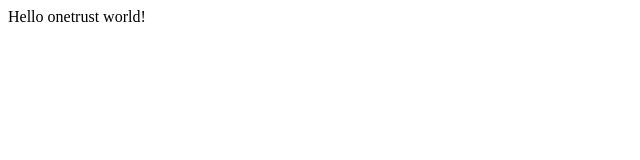
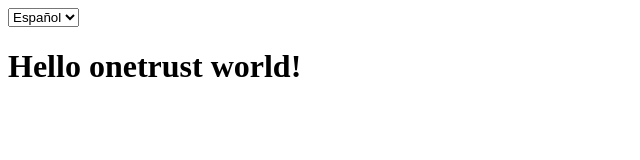
Before and after one commit to amarreo/amarreo.github.io, a plain HTML site: page index.html in a window 1280 px wide. Shown: the whole page, without its empty margins (0-640 px from the left). Drawn offline with Linux system fonts and the light colour scheme.

Commit message:
Include language selector

```diff
--- a/index.html
+++ b/index.html
@@ -1,4 +1,9 @@
+<html lang="es">
 <head>
+  <meta charset="UTF-8">
+  <meta name="viewport" content="width=device-width, initial-scale=1.0">
+  <title>Tests onetrust</title>
+  <script src="script.js" defer></script>
   <!-- Google tag (gtag.js) -->
   <script async src="https://www.googletagmanager.com/gtag/js?id=G-2R35CCW749"></script>
   <script>
@@ -12,5 +17,11 @@
   <script defer src="https://cloud.umami.is/script.js" data-website-id="e8cb8d49-c8f5-4b25-921c-ba093c9380f7"></script>
 </head>
 <body>
-  Hello onetrust world!
+  <!-- Language selector -->
+  <select id="languageSelector">
+    <option value="es">Español</option>
+    <option value="en">English</option>
+  </select>
+
+  <h1 id="welcomeMessage">Hello onetrust world!</h1>
 </body>
```
Lines whose indentation alone changed are shown as unchanged.
